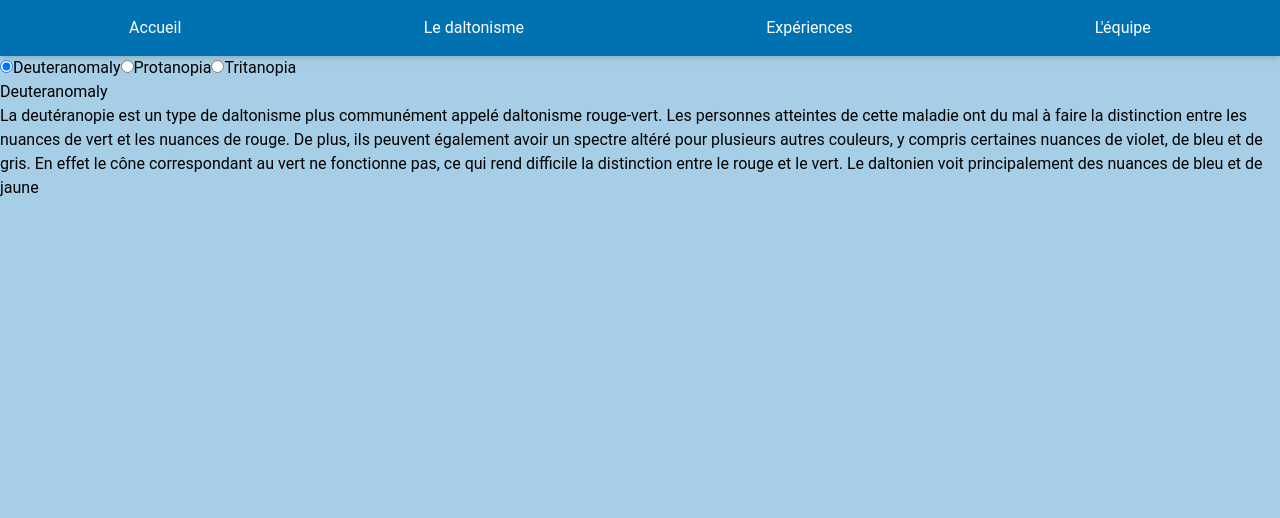
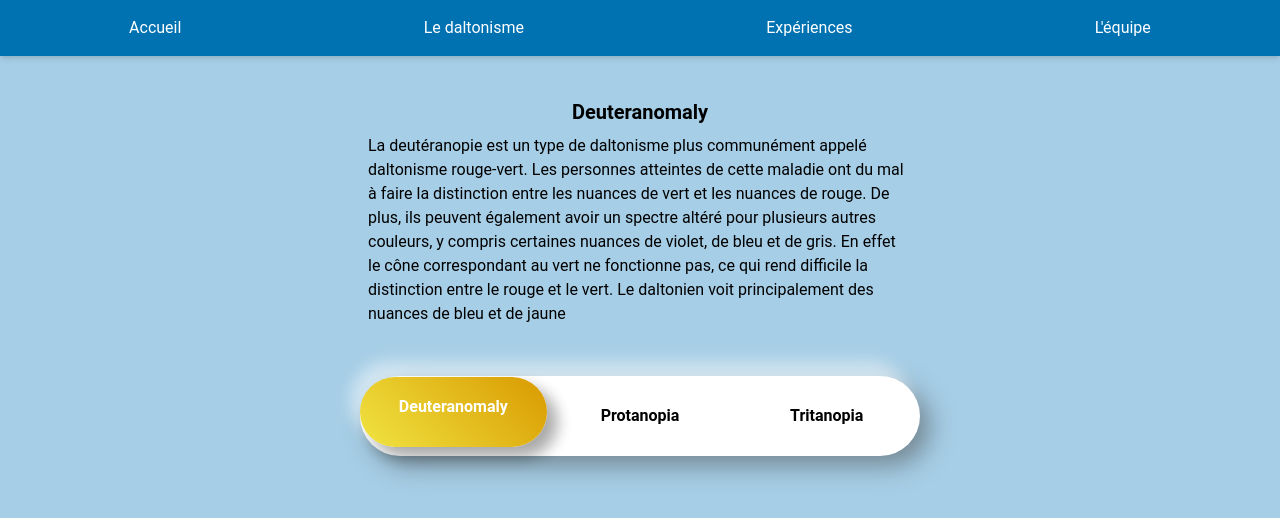
Before and after one commit to PierreDelarocque/JS-RemoteFR-Les-Chill-Bangers-Peppers-Hackathon, a React (Vite) app: page /daltonisme in a window 1280 px wide. Shown: the top 518 px of the page. Built offline with nearby package versions, Linux system fonts and the light colour scheme.

Commit message:
style page daltonisme

```diff
--- a/src/Index.css
+++ b/src/Index.css
@@ -12,3 +12,50 @@ body,
   -webkit-font-smoothing: antialiased;
   -moz-osx-font-smoothing: grayscale;
 }
+
+/* LES BOUTONS */
+
+.select-content-button {
+  height: 80px;
+  width: 35rem;
+  margin-bottom: 2rem;
+  display: flex;
+  align-items: center;
+  justify-content: space-around;
+  border-radius: 50px;
+  background-color: white;
+  box-shadow: -10px -15px 15px rgba(255, 255, 255, 0.5),
+    10px 10px 25px rgba(70, 70, 70, 0.5);
+}
+
+.select-content-button input[type="radio"] {
+  display: none;
+}
+
+.select-label-about {
+  width: 100%;
+  text-align: center;
+  font-size: 1rem;
+  font-weight: 600;
+  font-family: var(--second-font);
+  padding: 18px 15px;
+  border-radius: 35px;
+  transition: 0.5s;
+  cursor: pointer;
+  color: black;
+}
+
+.select-content-button input[type="radio"]:checked + label {
+  box-shadow: 10px 10px 15px rgba(0, 0, 0, 0.151),
+    10px 10px 15px rgba(0, 0, 0, 0.218);
+  background: linear-gradient(45deg, #f0e442, #d99a00);
+  color: white;
+  transform: translateY(-4px);
+  height: 70px;
+}
+
+.select-content-button input[type="radio"]:hover:not(:checked) + label {
+  box-shadow: inset 10px 10px 15px rgba(0, 0, 0, 0.151),
+    inset 10px 10px 15px rgba(0, 0, 0, 0.218);
+  width: 90%;
+}
--- a/src/pages/Daltonisme.jsx
+++ b/src/pages/Daltonisme.jsx
@@ -4,8 +4,8 @@ function Daltonisme() {
   const [selectedSection, setSelectedSection] = useState("Deuteranomaly");
 
   return (
-    <main className="flex-wrap items-center ">
-      <section className="">
+    <main className="flex flex-col-reverse items-center ">
+      <section className=" select-content-button ">
         <input
           name="value-radio"
           id="value-1"
@@ -37,10 +37,13 @@ function Daltonisme() {
           Tritanopia
         </label>
       </section>
+
       {selectedSection === "Deuteranomaly" && (
-        <section className="Deuteranomaly-content">
-          <h1 className="main-title-content">Deuteranomaly</h1>
-          <p>
+        <section className="flex flex-col items-center justify-center w-[35rem] h-[20rem]  ">
+          <h1 className="text-center text-xl w-full font-bold">
+            Deuteranomaly
+          </h1>
+          <p className="m-2">
             La deutéranopie est un type de daltonisme plus communément appelé
             daltonisme rouge-vert. Les personnes atteintes de cette maladie ont
             du mal à faire la distinction entre les nuances de vert et les
@@ -54,9 +57,9 @@ function Daltonisme() {
         </section>
       )}
       {selectedSection === "Protanopia" && (
-        <section className="Protanopia-content">
-          <h1 className="main-title-content">Protanopia</h1>
-          <p>
+        <section className="flex flex-col items-center justify-center w-[35rem] h-[20rem] ">
+          <h1 className="text-center text-xl w-full font-bold">Protanopia</h1>
+          <p className="m-2">
             Les personnes souffrant de protanopie ont un manque ou une faible
             sensibilité à la lumière pour percevoir correctement la rouge. En
             effet le cône correspondant au rouge ne fonctionne pas, ce qui
@@ -65,9 +68,9 @@ function Daltonisme() {
         </section>
       )}
       {selectedSection === "Tritanopia" && (
-        <section className="Tritanopia-content">
-          <h1 className="main-title-content">Tritanopia</h1>
-          <p>
+        <section className="flex flex-col items-center justify-center w-[35rem] h-[20rem] ">
+          <h1 className="text-center text-xl w-full font-bold">Tritanopia</h1>
+          <p className="m-2">
             Le cône correspondant au bleu ne fonctionne pas, ce qui altère la
             perception des couleurs bleues et jaunes.
           </p>
```
